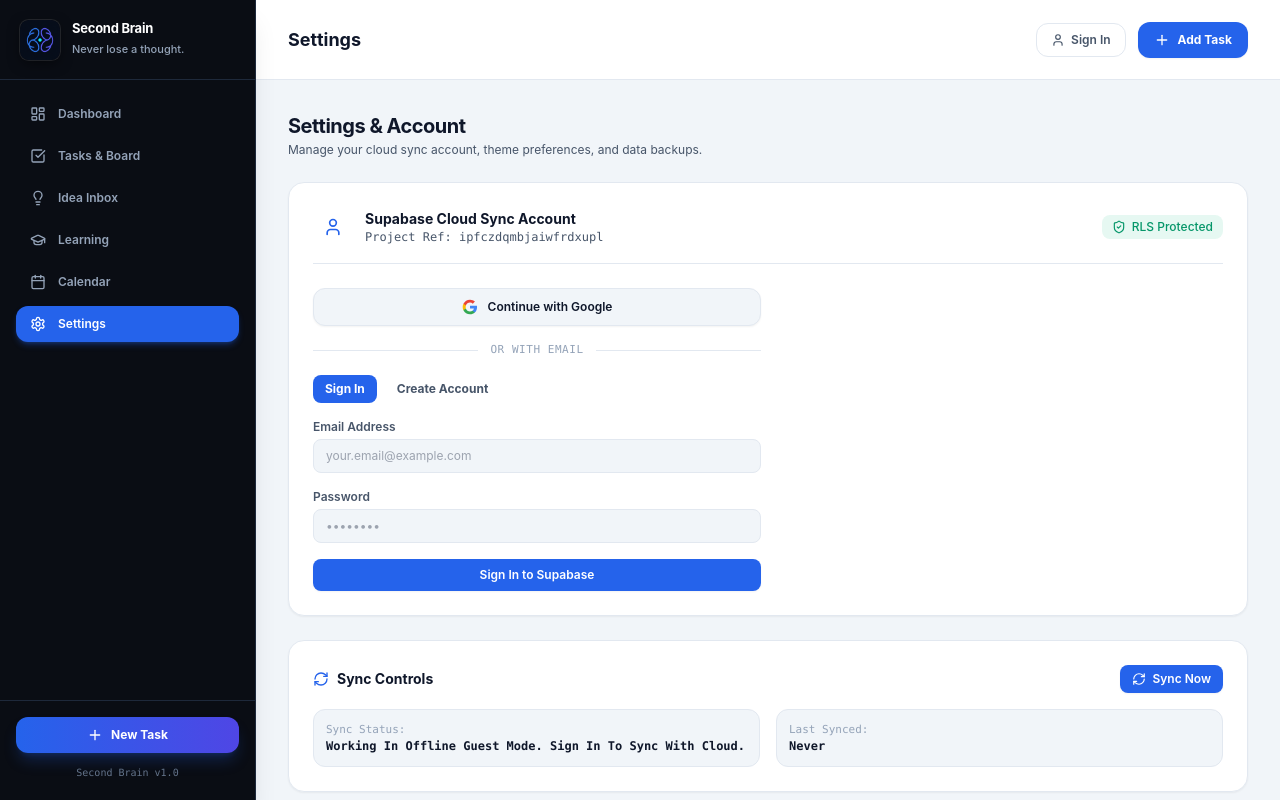
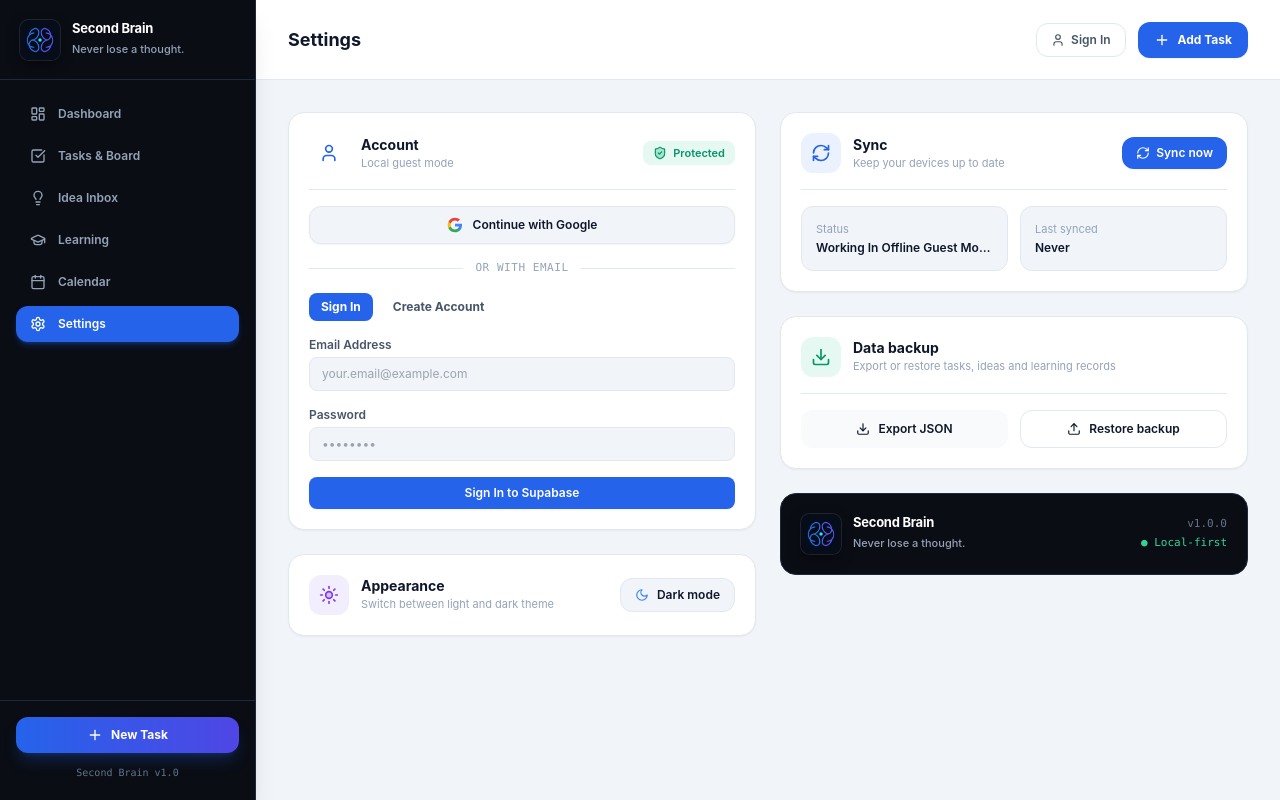
Before and after one commit to sakibnjr/second-brain, a React (Vite) app in the folder apps/desktop/: page / in a window 1280 px wide. Both pictures are taken after a click on the button "Settings". Built offline with nearby package versions, Linux system fonts and the light colour scheme; no server answers.

Commit message:
refactor(settings): compact two-column layout so everything fits without scrolling

```diff
--- a/apps/desktop/src/components/SettingsView.tsx
+++ b/apps/desktop/src/components/SettingsView.tsx
@@ -167,58 +167,50 @@ export function SettingsView() {
     reader.readAsText(file);
   };
 
+  const card = "bg-surface rounded-2xl border border-border shadow-sm p-5";
+  const syncing = syncState === "syncing";
+
   return (
-    <div className="space-y-6 w-full max-w-none">
-      <div>
-        <h2 className="text-xl font-bold tracking-tight text-textPrimary">
-          Settings & Account
-        </h2>
-        <p className="text-xs text-textSecondary mt-0.5">
-          Manage your cloud sync account, theme preferences, and data backups.
-        </p>
-      </div>
-
-      {/* Supabase Account Card */}
-      <div className="p-6 rounded-2xl border border-border bg-surface shadow-sm space-y-4">
+    <div className="grid grid-cols-1 lg:grid-cols-2 gap-6 w-full max-w-none content-start items-start">
+      {/* ───────── Left column ───────── */}
+      <div className="space-y-6 min-w-0">
+        {/* Account */}
+        <section className={card}>
           <div className="flex items-center justify-between pb-4 border-b border-border">
             <div className="flex items-center gap-3">
-            <div className="w-10 h-10 rounded-xl bg-primary/10 text-primary flex items-center justify-center font-bold">
-              <User className="w-5 h-5" />
+              <div className="w-10 h-10 rounded-xl bg-primary/10 text-primary flex items-center justify-center">
+                <User className="w-5 h-5 fill-primary/20" />
               </div>
               <div>
-              <h3 className="text-sm font-bold text-textPrimary">
-                Supabase Cloud Sync Account
-              </h3>
-              <p className="text-xs text-textSecondary font-mono">
-                Project Ref: ipfczdqmbjaiwfrdxupl
+                <h3 className="text-sm font-bold text-textPrimary">Account</h3>
+                <p className="text-[11px] text-textMuted">
+                  {userEmail ? "Signed in" : "Local guest mode"}
                 </p>
               </div>
             </div>
-
-          <div className="flex items-center gap-2">
-            <span className="flex items-center gap-1.5 text-xs text-emerald-600 bg-emerald-500/10 px-2.5 py-1 rounded-lg font-medium">
-              <ShieldCheck className="w-3.5 h-3.5" />
-              <span>RLS Protected</span>
+            <span className="flex items-center gap-1.5 text-[11px] text-emerald-600 bg-emerald-500/10 px-2.5 py-1 rounded-lg font-semibold">
+              <ShieldCheck className="w-3.5 h-3.5 fill-emerald-500/30" />
+              <span>Protected</span>
             </span>
           </div>
-        </div>
 
+          <div className="pt-4">
             {userEmail ? (
-          <div className="flex flex-col sm:flex-row items-start sm:items-center justify-between gap-4 p-4 rounded-xl bg-background border border-border">
-            <div>
-              <span className="text-xs text-textMuted">Signed in as:</span>
-              <p className="text-sm font-semibold text-textPrimary">{userEmail}</p>
+              <div className="flex items-center justify-between gap-4 p-4 rounded-xl bg-background border border-border">
+                <div className="min-w-0">
+                  <span className="text-[11px] text-textMuted">Signed in as</span>
+                  <p className="text-sm font-semibold text-textPrimary truncate">{userEmail}</p>
                 </div>
                 <button
                   onClick={handleSignOut}
-              className="flex items-center gap-1.5 px-3 py-1.5 rounded-lg border border-rose-500/30 text-rose-600 hover:bg-rose-500/10 text-xs font-semibold transition"
+                  className="flex items-center gap-1.5 px-3 py-1.5 rounded-lg border border-rose-500/30 text-rose-600 hover:bg-rose-500/10 text-xs font-semibold transition shrink-0"
                 >
                   <LogOut className="w-3.5 h-3.5" />
-              <span>Sign Out</span>
+                  <span>Sign out</span>
                 </button>
               </div>
             ) : (
-          <div className="space-y-4 max-w-md pt-2">
+          <div className="space-y-4">
             {/* Google OAuth Button */}
             <button
               type="button"
@@ -338,109 +330,112 @@ export function SettingsView() {
         </div>
             )}
           </div>
+        </section>
 
-      {/* Sync Status Card */}
-      <div className="p-6 rounded-2xl border border-border bg-surface shadow-sm space-y-4">
-        <div className="flex items-center justify-between">
-          <div className="flex items-center gap-2">
-            <RefreshCw className="w-4 h-4 text-primary" />
-            <h3 className="text-sm font-bold text-textPrimary">Sync Controls</h3>
+        {/* Appearance */}
+        <section className={`${card} flex items-center justify-between gap-4`}>
+          <div className="flex items-center gap-3">
+            <div className="w-10 h-10 rounded-xl bg-violet-500/10 text-violet-600 flex items-center justify-center">
+              {isDark ? <Moon className="w-5 h-5 fill-violet-500/30" /> : <Sun className="w-5 h-5 fill-violet-500/30" />}
+            </div>
+            <div>
+              <h3 className="text-sm font-bold text-textPrimary">Appearance</h3>
+              <p className="text-[11px] text-textMuted">Switch between light and dark theme</p>
+            </div>
+          </div>
+          <button
+            onClick={toggleTheme}
+            className="flex items-center gap-2 px-3.5 py-2 rounded-xl border border-border bg-background text-xs font-semibold text-textPrimary hover:bg-surfaceHover transition shrink-0"
+          >
+            {isDark ? (
+              <>
+                <Sun className="w-3.5 h-3.5 text-amber-500" />
+                <span>Light mode</span>
+              </>
+            ) : (
+              <>
+                <Moon className="w-3.5 h-3.5 text-blue-500" />
+                <span>Dark mode</span>
+              </>
+            )}
+          </button>
+        </section>
       </div>
 
+      {/* ───────── Right column ───────── */}
+      <div className="space-y-6 min-w-0">
+        {/* Sync */}
+        <section className={card}>
+          <div className="flex items-center justify-between gap-4 pb-4 border-b border-border">
+            <div className="flex items-center gap-3">
+              <div className="w-10 h-10 rounded-xl bg-blue-500/10 text-blue-600 flex items-center justify-center">
+                <RefreshCw className={`w-5 h-5 ${syncing ? "animate-spin" : ""}`} />
+              </div>
+              <div>
+                <h3 className="text-sm font-bold text-textPrimary">Sync</h3>
+                <p className="text-[11px] text-textMuted">Keep your devices up to date</p>
+              </div>
+            </div>
             <button
               onClick={() => syncEngine.sync()}
-            className="flex items-center gap-1.5 px-3 py-1.5 bg-primary hover:bg-primary-hover text-white text-xs font-semibold rounded-lg shadow-sm transition"
+              disabled={syncing}
+              className="flex items-center gap-1.5 px-3.5 py-2 bg-primary hover:bg-primary-hover disabled:opacity-60 text-white text-xs font-semibold rounded-xl shadow-sm transition shrink-0"
             >
-            <RefreshCw
-              className={`w-3.5 h-3.5 ${
-                syncState === "syncing" ? "animate-spin" : ""
-              }`}
-            />
-            <span>Sync Now</span>
+              <RefreshCw className={`w-3.5 h-3.5 ${syncing ? "animate-spin" : ""}`} />
+              <span>{syncing ? "Syncing…" : "Sync now"}</span>
             </button>
           </div>
-
-        <div className="grid grid-cols-2 gap-4 text-xs font-mono">
-          <div className="p-3 rounded-xl bg-background border border-border">
-            <span className="text-textMuted block text-[11px]">Sync Status:</span>
-            <span className="font-semibold text-textPrimary capitalize">
+          <div className="grid grid-cols-2 gap-3 pt-4">
+            <div className="p-3.5 rounded-xl bg-background border border-border min-w-0">
+              <span className="text-[11px] text-textMuted block">Status</span>
+              <span className="text-xs font-semibold text-textPrimary capitalize block truncate mt-0.5">
                 {syncMessage || syncState}
               </span>
             </div>
-          <div className="p-3 rounded-xl bg-background border border-border">
-            <span className="text-textMuted block text-[11px]">Last Synced:</span>
-            <span className="font-semibold text-textPrimary">
+            <div className="p-3.5 rounded-xl bg-background border border-border">
+              <span className="text-[11px] text-textMuted block">Last synced</span>
+              <span className="text-xs font-semibold text-textPrimary block mt-0.5">
                 {lastSync ? new Date(lastSync).toLocaleTimeString() : "Never"}
               </span>
             </div>
           </div>
+        </section>
+
+        {/* Backup */}
+        <section className={card}>
+          <div className="flex items-center gap-3 pb-4 border-b border-border">
+            <div className="w-10 h-10 rounded-xl bg-emerald-500/10 text-emerald-600 flex items-center justify-center">
+              <Download className="w-5 h-5" />
             </div>
-
-      {/* Theme & Preferences */}
-      <div className="p-6 rounded-2xl border border-border bg-surface shadow-sm space-y-4">
-        <h3 className="text-sm font-bold text-textPrimary">Appearance</h3>
-        <div className="flex items-center justify-between">
             <div>
-            <p className="text-xs font-medium text-textPrimary">Theme</p>
-            <p className="text-xs text-textSecondary">
-              Switch between light and dark visual themes.
-            </p>
-          </div>
-          <button
-            onClick={toggleTheme}
-            className="flex items-center gap-2 px-3 py-1.5 rounded-lg border border-border bg-background text-xs font-semibold text-textPrimary hover:bg-surfaceHover transition"
-          >
-            {isDark ? (
-              <>
-                <Sun className="w-3.5 h-3.5 text-amber-500" />
-                <span>Light Mode</span>
-              </>
-            ) : (
-              <>
-                <Moon className="w-3.5 h-3.5 text-blue-500" />
-                <span>Dark Mode</span>
-              </>
-            )}
-          </button>
+              <h3 className="text-sm font-bold text-textPrimary">Data backup</h3>
+              <p className="text-[11px] text-textMuted">Export or restore tasks, ideas and learning records</p>
             </div>
           </div>
-
-      {/* Data Backup & Export */}
-      <div className="p-6 rounded-2xl border border-border bg-surface shadow-sm space-y-4">
-        <h3 className="text-sm font-bold text-textPrimary">Data Backup</h3>
-        <p className="text-xs text-textSecondary">
-          Export an offline JSON backup of all your tasks, ideas, and learning records.
-        </p>
-
-        <div className="flex items-center gap-3">
+          <div className="grid grid-cols-2 gap-3 pt-4">
             <button
               onClick={handleExport}
-            className="flex items-center gap-1.5 px-3.5 py-2 rounded-xl bg-surfaceHover hover:bg-border text-xs font-semibold text-textPrimary transition"
+              className="flex items-center justify-center gap-2 px-3.5 py-2.5 rounded-xl bg-surfaceHover hover:bg-border text-xs font-semibold text-textPrimary transition"
             >
               <Download className="w-3.5 h-3.5" />
-            <span>Export JSON Backup</span>
+              <span>Export JSON</span>
             </button>
-
-          <label className="flex items-center gap-1.5 px-3.5 py-2 rounded-xl border border-border hover:bg-surfaceHover text-xs font-semibold text-textPrimary cursor-pointer transition">
+            <label className="flex items-center justify-center gap-2 px-3.5 py-2.5 rounded-xl border border-border hover:bg-surfaceHover text-xs font-semibold text-textPrimary cursor-pointer transition">
               <Upload className="w-3.5 h-3.5" />
-            <span>Restore Backup</span>
-            <input
-              type="file"
-              accept=".json"
-              onChange={handleImport}
-              className="hidden"
-            />
+              <span>Restore backup</span>
+              <input type="file" accept=".json" onChange={handleImport} className="hidden" />
             </label>
           </div>
+        </section>
+
+        {/* About */}
+        <section className="rounded-2xl border border-[#1E293B] bg-[#0A0D14] p-5 flex items-center justify-between gap-4">
+          <BrandWordmark size="md" />
+          <div className="text-right text-[11px] font-mono text-[#64748B]">
+            <p>v1.0.0</p>
+            <p className="text-emerald-400 mt-0.5">● Local-first</p>
           </div>
-
-      {/* About Second Brain */}
-      <div className="p-6 rounded-2xl border border-border bg-surface shadow-sm flex flex-col sm:flex-row items-start sm:items-center justify-between gap-4">
-        <BrandWordmark size="md" />
-        <div className="sm:text-right font-mono text-[11px] text-textMuted">
-          <p>Second Brain v1.0.0 (Local-First)</p>
-          <p className="text-[10px] text-emerald-600 mt-0.5">● Linux & Android Sync Active</p>
-        </div>
+        </section>
       </div>
     </div>
   );
```
Lines whose indentation alone changed are shown as unchanged.
